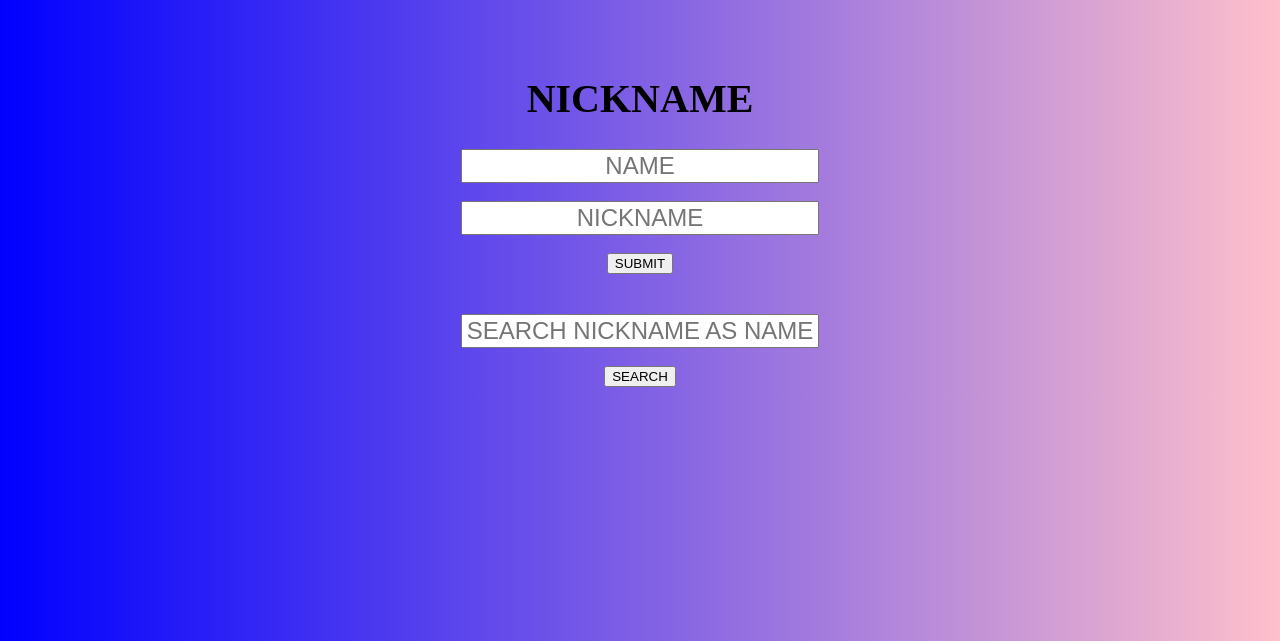
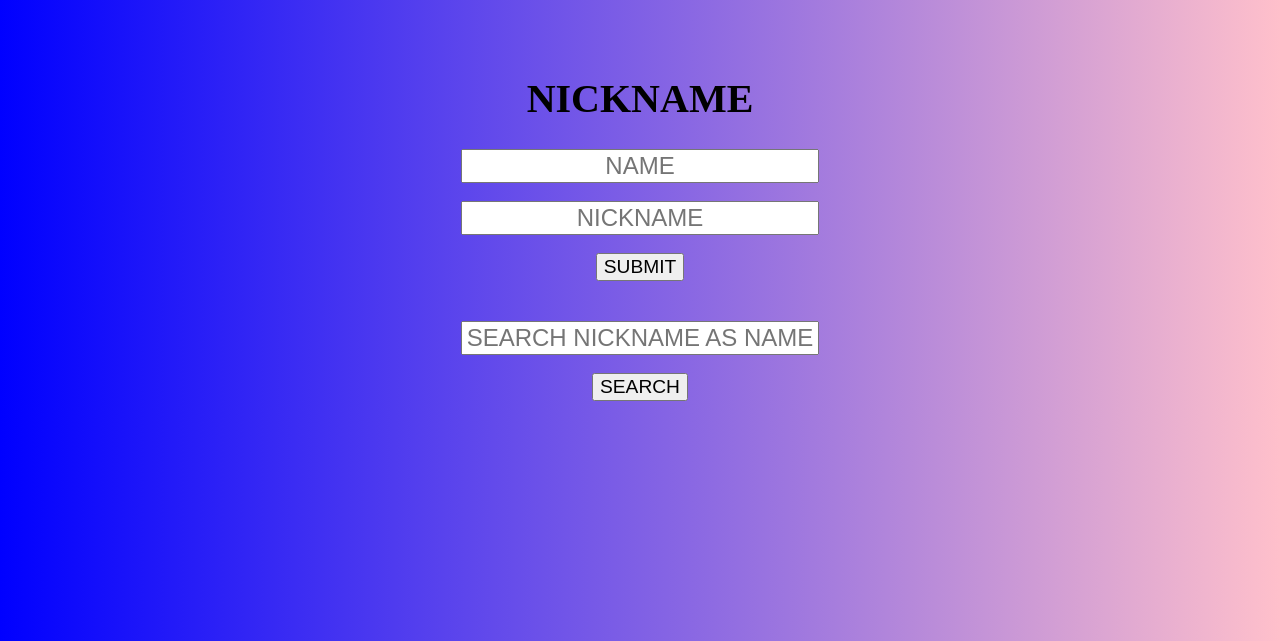
Before and after one commit to dreamjh20/flask-study, a Flask app: page / in a window 1280 px wide. Shown: the top 641 px of the page. Run offline with Flask 2, Linux system fonts and the light colour scheme.

Commit message:
[UPDATE] Button UI

```diff
--- a/flask-name-nickname/static/css/style.css
+++ b/flask-name-nickname/static/css/style.css
@@ -28,6 +28,7 @@
 
 #mouse_on{
     cursor: pointer;
+    font-size: 120%;
 }
 
 .title {
```
